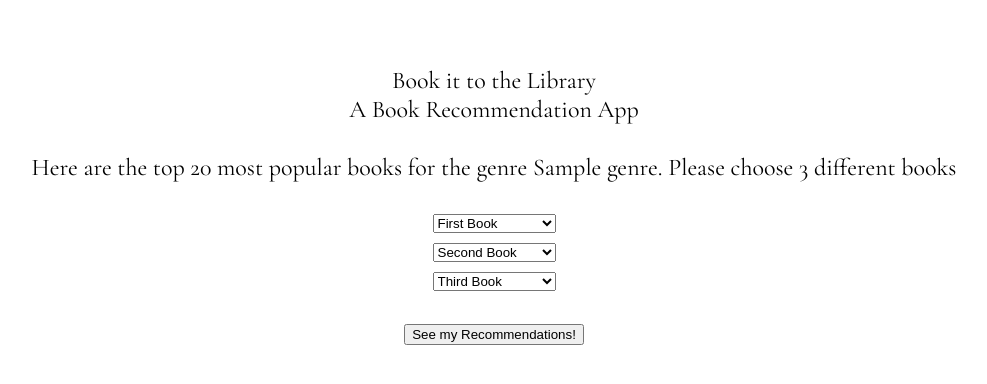
After one commit to smleroy14/book_recommendations, a Flask app: template templates/choose_books.html in a window 1280 px wide. The commit adds this page. Shown: the top 384 px of the page, without its empty margins (146-1133 px from the left). Run offline with Flask 2, Linux system fonts and the light colour scheme; the template is opened without the code that fills it: most values are stand-ins (such as "Sample title", 1, 10 or a date in 2020); parts of the project's set-up code (start-up, migrations or seed data) failed here and were passed over.

Commit message:
continuing work on application.py and creating templates

```diff
--- a/application.py
+++ b/application.py
@@ -1,7 +1,7 @@
 from flask import Flask, render_template, request, redirect, url_for
 from flask_sqlalchemy import SQLAlchemy
 from sqlalchemy.inspection import inspect
-from src.create_db import Book_Recommendations
+from src.create_db import Book_Recommendations, Top_Books
 import pandas as pd
 import traceback
 import logging
@@ -20,6 +20,7 @@ logger = logging.getLogger(__file__)
 #Initialize the database
 db = SQLAlchemy(app)
 
+genre = ''
 
 @app.route('/')
 def intro_page():
@@ -32,6 +33,56 @@ def intro_page():
     return render_template('choose_genre.html')
 
 
+@app.route('/choose_books', methods=['POST'])
+def add_genre():
+    """View that process a POST with the genre input and displays the top books for this genre, queried from DB.
+    Returns: rendered html template
+    """
+    global genre
+    genre = request.form['genre']
+    try:
+        top_books = db.session.query(Top_Books).filter_by(genre=genre)
+        logger.info("Top books for %s accessed", genre)
+        print(top_books)
+        return render_template('choose_books.html', genre=genre, top_books=top_books)
+    except:
+        traceback.print_exc()
+        logger.warning("User did not choose a book, error page returned")
+        return render_template('error-nogenre.html')
+
+@app.route('/recommendations', methods=['POST'])
+def get_recs():
+    """View that process a POST with book choice inputs and displays recommendations, queried from DB.
+    Returns: rendered html template
+    """
+    try:
+        firstbook = int(request.form['bookchoice1'])
+        print(firstbook)
+        secondbook = int(request.form['bookchoice2'])
+        print(secondbook)
+        thirdbook = int(request.form['bookchoice3'])
+        print(thirdbook)
+    except:
+        traceback.print_exc()
+        logger.warning("User did not pick a book, error no book page returned")
+        return render_template('error-nobook.html')
+    if firstbook==secondbook:
+        return render_template('error-samebooks.html')
+    if secondbook==thirdbook:
+        return render_template('error-samebooks.html')
+    if firstbook==thirdbook:
+        return render_template('error-samebooks.html')
+    user_id = str(firstbook) + ', ' + str(secondbook) + ', ' + str(thirdbook)
+    print(user_id)
+    try:
+        recs = db.session.query(Book_Recommendations).filter_by(user=user_id)
+        logger.debug("Recommendation Query Accessed for user %s", user_id)
+        return render_template('recommendations.html', rec = recs)
+    except:
+        traceback.print_exc()
+        logger.warning("Not able to display recommendations, error page returned")
+        return render_template('error-generic.html')
+
 if __name__ == "__main__":
 
     app.run(debug=app.config["DEBUG"], port=app.config["PORT"], host=app.config["HOST"])
--- a/src/create_db.py
+++ b/src/create_db.py
@@ -41,7 +41,9 @@ class Book_Recommendations(Base):
     cover5 = Column(String(200), unique=False, nullable=False) #the url that will show the picture of the cover of the book recommended
 
     def __repr__(self):
-        return '<Book_Recommendations %r>' % self.Book_Cover
+        recs_repr = "<Book_Recommendations(user='%s', genre = '%s', author1='%s', title1='%s', cover1='%s',  author2='%s', title2='%s', cover2='%s', author3='%s', title3='%s', cover3='%s',  author4='%s', title4='%s', cover4='%s',  author5='%s', title5='%s', cover5='%s')>"
+        return recs_repr %(self.user, self.genre, self.author1, self.title1, self.cover1,  self.author2, self.title2, self.cover2, self.author3, self.title3, self.cover3,  self.author4, self.title4, self.cover4, self.author5, self.title5, self.cover5)
+
 
 
 class Top_Books(Base):
@@ -57,7 +59,7 @@ class Top_Books(Base):
 
     def __repr__(self):
         top_books_repr = "<Top_Books(book_id='%d', author='%s', title='%s')>"
-        return top_ten_beers_repr %(self.book_id, self.author, self.title)
+        return top_books_repr %(self.book_id, self.author, self.title)
 
 
 def create_db(SQL_URI=None):
--- /dev/null
+++ b/templates/choose_books.html
@@ -0,0 +1,116 @@
+<!DOCTYPE html>
+<html lang="en">
+<meta charset="UTF-8"">
+<meta name="viewport" content="width=device-width, initial-scale=1">
+  <head>
+      <link rel="stylesheet"
+          href="https://fonts.googleapis.com/css?family=Cormorant+Garamond&display=swap">
+    <style>
+      body {
+        font-family: 'Cormorant Garamond', serif;
+        font-size: 24px;
+      }
+    </style>
+</head>
+<body>
+<div id="container" align="center">
+  <div class="main">
+    <br>
+    <br>
+    <heading>Book it to the Library</heading>
+    <br>
+    <mainheading>A Book Recommendation App</mainheading>
+    <br>
+    <br>
+    <typeheading> Here are the top 20 most popular books for the genre {{genre}}. Please choose 3 different books</typeheading>
+
+    <form class=inputs method=post name=userinput action="{{ url_for('get_recs')}}">
+      <p>
+      <div align="center">
+        <select name="bookchoice1" id="book1" class="form-control unstyled">
+            <option>
+                First Book
+            </option>
+	    <option value={{top_books[0].book_id}} >1: {{top_books[0].title}}</option>
+            <option value={{top_books[1].book_id}} >2: {{top_books[1].title}}</option>
+            <option value={{top_books[2].book_id}} >3: {{top_books[2].title}}</option>
+            <option value={{top_books[3].book_id}} >4: {{top_books[3].title}}</option>
+            <option value={{top_books[4].book_id}} >5: {{top_books[4].title}}</option>
+            <option value={{top_books[5].book_id}} >6: {{top_books[5].title}}</option>
+            <option value={{top_books[6].book_id}} >7: {{top_books[6].title}}</option>
+            <option value={{top_books[7].book_id}} >8: {{top_books[7].title}}</option>
+            <option value={{top_books[8].book_id}} >9: {{top_books[8].title}}</option>
+            <option value={{top_books[9].book_id}} >10: {{top_books[9].title}}</option>
+            <option value={{top_books[10].book_id}} >11: {{top_books[10].title}}</option>
+            <option value={{top_books[11].book_id}} >12: {{top_books[11].title}}</option>
+            <option value={{top_books[12].book_id}} >13: {{top_books[12].title}}</option>
+            <option value={{top_books[13].book_id}} >14: {{top_books[13].title}}</option>
+            <option value={{top_books[14].book_id}} >15: {{top_books[14].title}}</option>
+            <option value={{top_books[15].book_id}} >16: {{top_books[15].title}}</option>
+            <option value={{top_books[16].book_id}} >17: {{top_books[16].title}}</option>
+            <option value={{top_books[17].book_id}} >18: {{top_books[17].title}}</option>
+            <option value={{top_books[18].book_id}} >19: {{top_books[18].title}}</option>
+            <option value={{top_books[19].book_id}} >20: {{top_books[19].title}}</option>
+        </select>
+      </div>
+    <div align="center">
+        <select name="bookchoice2" id="book2" class="form-control unstyled">
+            <option>
+                Second Book
+            </option>
+            <option value={{top_books[0].book_id}} >1: {{top_books[0].title}}</option>
+            <option value={{top_books[1].book_id}} >2: {{top_books[1].title}}</option>
+            <option value={{top_books[2].book_id}} >3: {{top_books[2].title}}</option>
+            <option value={{top_books[3].book_id}} >4: {{top_books[3].title}}</option>
+            <option value={{top_books[4].book_id}} >5: {{top_books[4].title}}</option>
+            <option value={{top_books[5].book_id}} >6: {{top_books[5].title}}</option>
+            <option value={{top_books[6].book_id}} >7: {{top_books[6].title}}</option>
+            <option value={{top_books[7].book_id}} >8: {{top_books[7].title}}</option>
+            <option value={{top_books[8].book_id}} >9: {{top_books[8].title}}</option>
+            <option value={{top_books[9].book_id}} >10: {{top_books[9].title}}</option>
+            <option value={{top_books[10].book_id}} >11: {{top_books[10].title}}</option>
+            <option value={{top_books[11].book_id}} >12: {{top_books[11].title}}</option>
+            <option value={{top_books[12].book_id}} >13: {{top_books[12].title}}</option>
+            <option value={{top_books[13].book_id}} >14: {{top_books[13].title}}</option>
+            <option value={{top_books[14].book_id}} >15: {{top_books[14].title}}</option>
+            <option value={{top_books[15].book_id}} >16: {{top_books[15].title}}</option>
+            <option value={{top_books[16].book_id}} >17: {{top_books[16].title}}</option>
+            <option value={{top_books[17].book_id}} >18: {{top_books[17].title}}</option>
+            <option value={{top_books[18].book_id}} >19: {{top_books[18].title}}</option>
+            <option value={{top_books[19].book_id}} >20: {{top_books[19].title}}</option>
+        </select>
+    <div>
+    <div align="center">
+        <select name="bookchoice3" id="book3" class="form-control unstyled">
+            <option>
+                Third Book
+            </option>
+            <option value={{top_books[0].book_id}} >1: {{top_books[0].title}}</option>
+            <option value={{top_books[1].book_id}} >2: {{top_books[1].title}}</option>
+            <option value={{top_books[2].book_id}} >3: {{top_books[2].title}}</option>
+            <option value={{top_books[3].book_id}} >4: {{top_books[3].title}}</option>
+            <option value={{top_books[4].book_id}} >5: {{top_books[4].title}}</option>
+            <option value={{top_books[5].book_id}} >6: {{top_books[5].title}}</option>
+            <option value={{top_books[6].book_id}} >7: {{top_books[6].title}}</option>
+            <option value={{top_books[7].book_id}} >8: {{top_books[7].title}}</option>
+            <option value={{top_books[8].book_id}} >9: {{top_books[8].title}}</option>
+            <option value={{top_books[9].book_id}} >10: {{top_books[9].title}}</option>
+            <option value={{top_books[10].book_id}} >11: {{top_books[10].title}}</option>
+            <option value={{top_books[11].book_id}} >12: {{top_books[11].title}}</option>
+            <option value={{top_books[12].book_id}} >13: {{top_books[12].title}}</option>
+            <option value={{top_books[13].book_id}} >14: {{top_books[13].title}}</option>
+            <option value={{top_books[14].book_id}} >15: {{top_books[14].title}}</option>
+            <option value={{top_books[15].book_id}} >16: {{top_books[15].title}}</option>
+            <option value={{top_books[16].book_id}} >17: {{top_books[16].title}}</option>
+            <option value={{top_books[17].book_id}} >18: {{top_books[17].title}}</option>
+            <option value={{top_books[18].book_id}} >19: {{top_books[18].title}}</option>
+            <option value={{top_books[19].book_id}} >20: {{top_books[19].title}}</option>
+        </select>
+    <div>
+      <p align="center">
+        <button type="submit" style="color:black;" > See my Recommendations! </button>
+        </p> </form>
+    </div>
+</div>
+</body>
+</html>
--- a/templates/choose_genre.html
+++ b/templates/choose_genre.html
@@ -25,14 +25,15 @@
     <br>
     <text> To get started, choose a genre! </text>
     <hr style="width:40%">
-    <form class=inputs method=post name=userinput action="{{ url_for('intro_page')}}">
+    <form class=inputs method=post name=userinput action="{{ url_for('add_genre')}}">
     <p>
       <div align="center" >
-        <select name="beertype" id="beertype" class="form-control unstyled">
+        <select name="genre" id="genre" class="form-control unstyled">
             <option>
                 Genre
             </option>
 	    <option value="Chick-lit" >Chick-lit</option>
+	    <option value="Humor" >Humor</option>
         </select>
       </div>
       <p align="center">
```
Also changed, not shown: templates/error-generic.html (added, +33 -0 lines), templates/error-nobook.html (added, +33 -0 lines), templates/error-nogenre.html (added, +33 -0 lines), templates/error-samebook.html (added, +34 -0 lines), data/raw_private_s3/books.csv (deleted), data/raw_private_s3/tags.csv (deleted), 1 other file.
